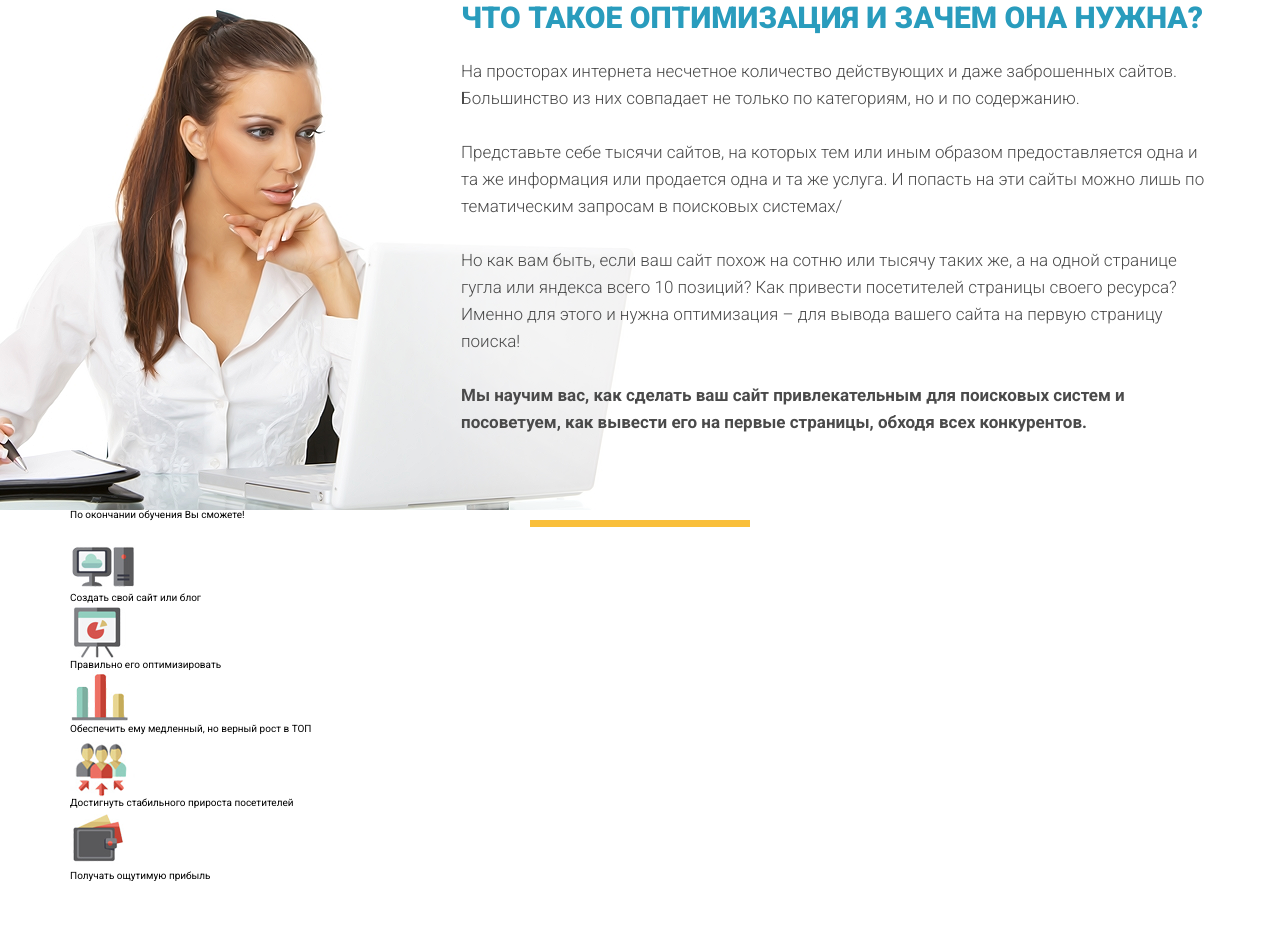
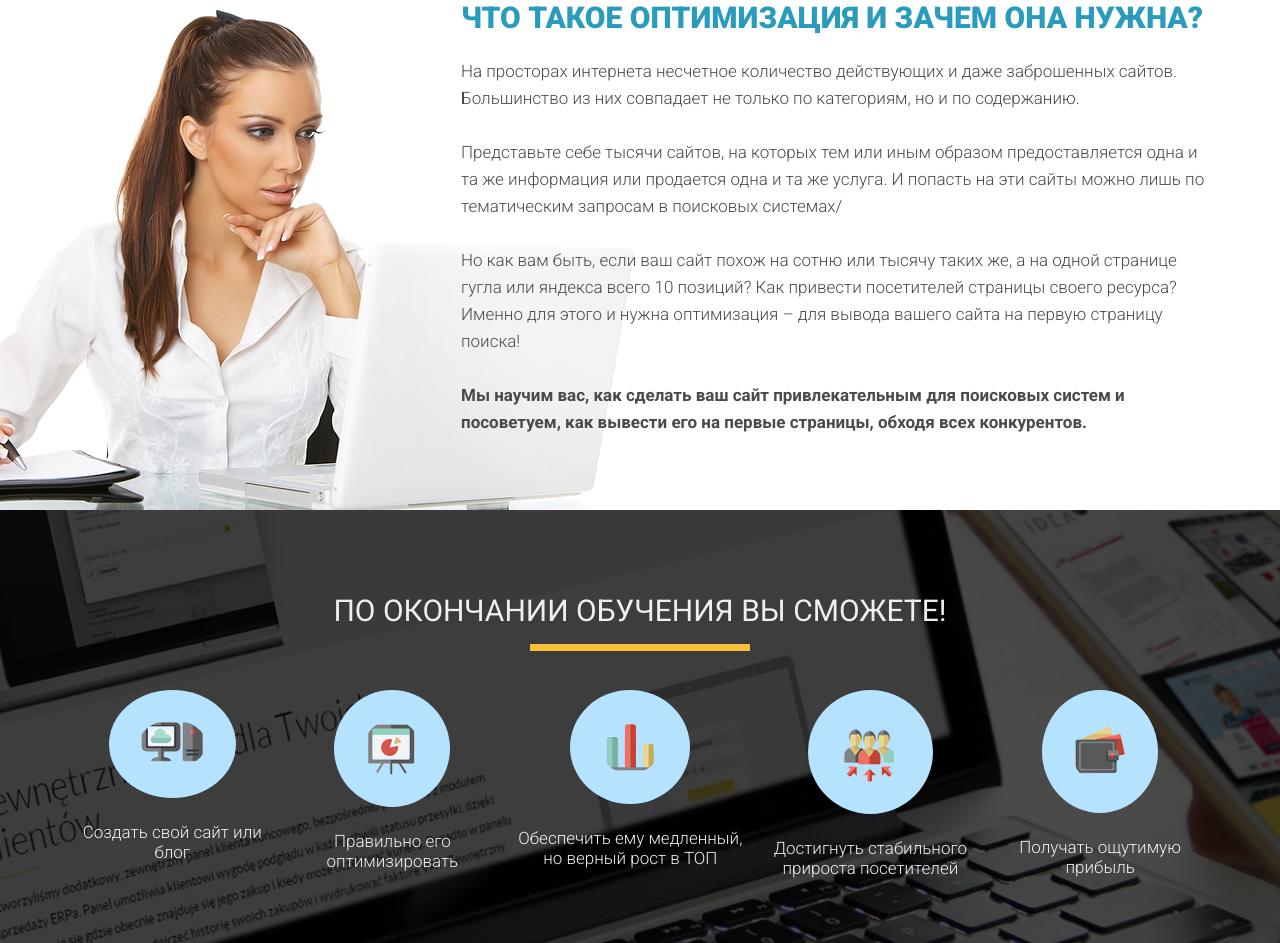
Before and after one commit to shamrr/wordpress, a plain HTML site: page index.html in a window 1280 px wide. Shown: the part 1549-2492 px from the top of the page. Before the commit the page ends 2430 px from the top, so only its background shows below. Drawn offline with Linux system fonts and the light colour scheme.

Commit message:
added styles for results section

```diff
--- a/css/style.css
+++ b/css/style.css
@@ -245,3 +245,49 @@ h2.title{
     line-height: .8rem;
 }
 /*optimization section styles end*/
+
+
+/*result section styles start*/
+.results {
+    background: url(../img/second_bg.jpg) center center / cover no-repeat;
+    padding: 8.6rem 0 6.5rem 0;
+}
+.results__title {
+    font-weight: 400;
+    font-size: 3rem;
+    color: #EFEFEF;
+    text-transform: uppercase;
+    margin-bottom: 1.8rem;
+    text-align: center;
+}
+.results .line {
+    margin-bottom: 3.9rem;
+}
+.results__wrapper {
+    display: flex;
+    justify-content: space-around;
+}
+.results__item {
+    max-width: 24rem;
+}
+.result__img {
+    display: block;
+    margin: 0 auto;
+    background: #B4E2FF;
+    border-radius: 50%;
+    padding: 3rem;
+    margin-bottom: 2.4rem;
+    transition: all .4s;
+}
+.result__img:hover{
+    padding: 3.2rem;
+    box-shadow: 0px 0px 10px rgb(227, 220, 83);
+}
+.result__name {
+    font-weight: 300;
+    font-size: 1.7rem;
+    line-height: 2rem;
+    color: #EFEFEF;
+    text-align: center;
+}
+/*results section styles end*/
```
